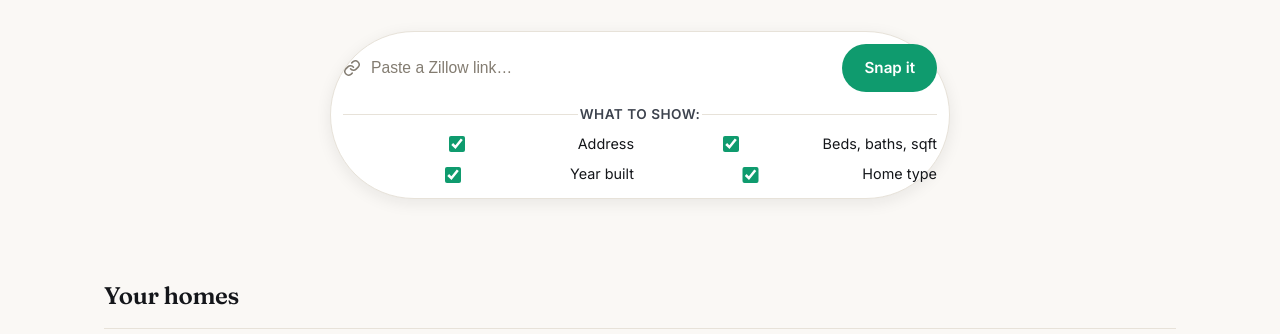
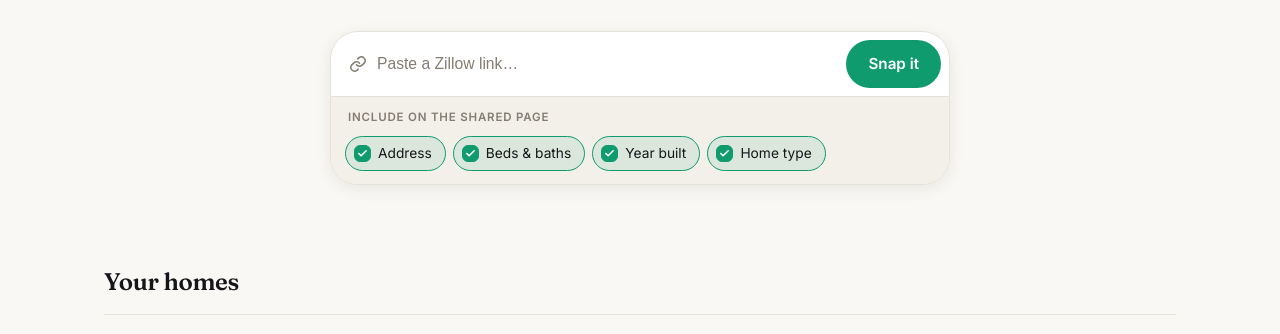
Before and after one commit to aviditi/house-gallery, a website: page public/index.html in a window 1280 px wide. Shown: the part 395-729 px from the top of the page. Drawn offline with Linux system fonts and the light colour scheme; no server answers.

Commit message:
redesign: split search into pill row + attached preferences bar
The checkboxes were living inside the stadium-shaped search pill, which
stretched the radius into an awkward capsule and left labels floating far
from their boxes. Split the card into two attached sections instead:
input row on top, tinted preferences bar below, one hairline between them.

Toggles are now chips rather than bare checkboxes so checked/unchecked
state is readable at a glance. Native inputs stay in the DOM (same ids,
so app.js is untouched) and remain keyboard-focusable.

Verified at 1280px, 375px, and in both color schemes.
Co-Authored-By: Claude Opus 5 <noreply@anthropic.com>

```diff
--- a/public/index.html
+++ b/public/index.html
@@ -37,6 +37,7 @@
       </p>
 
       <form id="scrape-form" class="search">
+        <div class="search-row">
           <svg class="search-icon" viewBox="0 0 24 24" fill="none" stroke="currentColor" stroke-width="2" stroke-linecap="round" stroke-linejoin="round" aria-hidden="true">
             <path d="M10 13a5 5 0 0 0 7.5.5l3-3a5 5 0 0 0-7-7l-1.8 1.7" />
             <path d="M14 11a5 5 0 0 0-7.5-.5l-3 3a5 5 0 0 0 7 7l1.8-1.7" />
@@ -44,28 +45,41 @@
           <label for="url" class="sr-only" hidden>Listing URL</label>
           <input id="url" name="url" type="url" placeholder="Paste a Zillow link…" autocomplete="off" required />
           <button id="go" class="btn" type="submit">Snap it</button>
+        </div>
 
-        <fieldset class="search-prefs">
-          <legend class="search-prefs-label">What to show:</legend>
+        <div class="search-prefs" role="group" aria-labelledby="search-prefs-label">
+          <span class="search-prefs-label" id="search-prefs-label">Include on the shared page</span>
           <div class="search-prefs-group">
-            <label class="search-pref-checkbox">
+            <label class="pref-chip">
               <input type="checkbox" id="search-show-address" name="showAddress" checked />
-              <span>Address</span>
+              <span class="pref-chip-box" aria-hidden="true">
+                <svg viewBox="0 0 24 24" fill="none" stroke="currentColor" stroke-width="3.4" stroke-linecap="round" stroke-linejoin="round"><path d="m20 6-11 11-5-5" /></svg>
+              </span>
+              <span class="pref-chip-text">Address</span>
             </label>
-            <label class="search-pref-checkbox">
+            <label class="pref-chip">
               <input type="checkbox" id="search-show-specs" name="showSpecs" checked />
-              <span>Beds, baths, sqft</span>
+              <span class="pref-chip-box" aria-hidden="true">
+                <svg viewBox="0 0 24 24" fill="none" stroke="currentColor" stroke-width="3.4" stroke-linecap="round" stroke-linejoin="round"><path d="m20 6-11 11-5-5" /></svg>
+              </span>
+              <span class="pref-chip-text">Beds &amp; baths</span>
             </label>
-            <label class="search-pref-checkbox">
+            <label class="pref-chip">
               <input type="checkbox" id="search-show-year" name="showYear" checked />
-              <span>Year built</span>
+              <span class="pref-chip-box" aria-hidden="true">
+                <svg viewBox="0 0 24 24" fill="none" stroke="currentColor" stroke-width="3.4" stroke-linecap="round" stroke-linejoin="round"><path d="m20 6-11 11-5-5" /></svg>
+              </span>
+              <span class="pref-chip-text">Year built</span>
             </label>
-            <label class="search-pref-checkbox">
+            <label class="pref-chip">
               <input type="checkbox" id="search-show-type" name="showType" checked />
-              <span>Home type</span>
+              <span class="pref-chip-box" aria-hidden="true">
+                <svg viewBox="0 0 24 24" fill="none" stroke="currentColor" stroke-width="3.4" stroke-linecap="round" stroke-linejoin="round"><path d="m20 6-11 11-5-5" /></svg>
+              </span>
+              <span class="pref-chip-text">Home type</span>
             </label>
           </div>
-        </fieldset>
+        </div>
       </form>
 
       <p id="status" class="status" hidden></p>
--- a/public/style.css
+++ b/public/style.css
@@ -217,27 +217,30 @@ img { max-width: 100%; display: block; }
 .search {
   margin: 34px auto 0;
   max-width: 620px;
-  display: flex;
-  flex-wrap: wrap;
-  align-items: center;
-  gap: 8px;
   background: var(--surface);
   border: 1px solid var(--line);
-  border-radius: var(--r-pill);
-  padding: 12px;
+  border-radius: var(--r-xl);
   box-shadow: var(--shadow-md);
+  overflow: hidden;
   transition: border-color 0.15s ease, box-shadow 0.15s ease;
 }
 .search:focus-within {
   border-color: var(--accent);
   box-shadow: 0 0 0 4px var(--accent-soft), var(--shadow-md);
 }
+
+.search-row {
+  display: flex;
+  align-items: center;
+  gap: 8px;
+  padding: 8px 8px 8px 18px;
+}
 .search .search-icon {
   width: 18px; height: 18px;
   color: var(--muted);
   flex: none;
 }
-.search input {
+.search input[type="url"] {
   flex: 1;
   min-width: 0;
   border: none;
@@ -249,45 +252,93 @@ img { max-width: 100%; display: block; }
 }
 .search input::placeholder { color: var(--muted); }
 
+/* ---------- attached preferences bar ---------- */
+
 .search-prefs {
-  flex: 0 0 100%;
-  margin: 4px 0 0;
-  padding: 8px 0 0;
-  border: none;
+  padding: 12px 14px 13px;
   border-top: 1px solid var(--line);
-  display: flex;
-  flex-direction: column;
-  gap: 8px;
+  background: var(--canvas-2);
+  text-align: left;
 }
 .search-prefs-label {
-  font-size: 0.85rem;
+  display: block;
+  padding: 0 0 9px 3px;
+  font-size: 0.72rem;
   font-weight: 600;
-  color: var(--ink-2);
+  color: var(--muted);
   text-transform: uppercase;
-  letter-spacing: 0.5px;
-  margin: 0;
+  letter-spacing: 0.07em;
 }
 .search-prefs-group {
-  display: grid;
-  grid-template-columns: 1fr 1fr;
-  gap: 8px 12px;
+  display: flex;
+  flex-wrap: wrap;
+  gap: 7px;
 }
-.search-pref-checkbox {
-  display: flex;
+
+.pref-chip {
+  position: relative;
+  display: inline-flex;
   align-items: center;
-  gap: 8px;
+  gap: 7px;
+  padding: 6px 13px 6px 8px;
+  border: 1px solid var(--line-2);
+  border-radius: var(--r-pill);
+  background: var(--surface);
+  font-size: 0.86rem;
+  color: var(--muted);
   cursor: pointer;
   user-select: none;
-  font-size: 0.9rem;
+  transition: border-color 0.15s ease, background 0.15s ease, color 0.15s ease;
 }
-.search-pref-checkbox input {
-  width: 16px;
-  height: 16px;
-  cursor: pointer;
-  accent-color: var(--accent);
+.pref-chip:hover { border-color: var(--accent); }
+
+.pref-chip input {
+  position: absolute;
+  opacity: 0;
+  width: 0;
+  height: 0;
+  margin: 0;
+  pointer-events: none;
 }
-.search-pref-checkbox:hover {
-  opacity: 0.8;
+
+.pref-chip-box {
+  flex: none;
+  display: grid;
+  place-items: center;
+  width: 17px;
+  height: 17px;
+  border: 1.5px solid var(--line-2);
+  border-radius: 6px;
+  background: var(--surface);
+  transition: background 0.15s ease, border-color 0.15s ease;
+}
+.pref-chip-box svg {
+  width: 11px;
+  height: 11px;
+  color: var(--accent-ink);
+  opacity: 0;
+  transform: scale(0.5);
+  transition: opacity 0.12s ease, transform 0.12s ease;
+}
+
+.pref-chip input:checked ~ .pref-chip-box {
+  background: var(--accent);
+  border-color: var(--accent);
+}
+.pref-chip input:checked ~ .pref-chip-box svg {
+  opacity: 1;
+  transform: scale(1);
+}
+.pref-chip input:checked ~ .pref-chip-text { color: var(--ink); }
+
+.pref-chip:has(input:checked) {
+  border-color: var(--accent);
+  background: var(--accent-soft);
+}
+
+.pref-chip input:focus-visible ~ .pref-chip-box {
+  outline: 2px solid var(--accent);
+  outline-offset: 2px;
 }
 
 .btn {
@@ -841,5 +892,7 @@ img { max-width: 100%; display: block; }
   .back span { display: none; }
   .chip { display: none; }
   .nav-note { display: none; }
-  .search-prefs-group { grid-template-columns: 1fr; }
+  .search-row { padding: 7px 7px 7px 14px; }
+  .search-prefs { padding: 10px 11px 12px; }
+  .pref-chip { font-size: 0.82rem; padding: 6px 11px 6px 7px; }
 }
```
Also changed, not shown: .specify/memory/spec-inline-preferences.md. Lines whose indentation alone changed are shown as unchanged.
